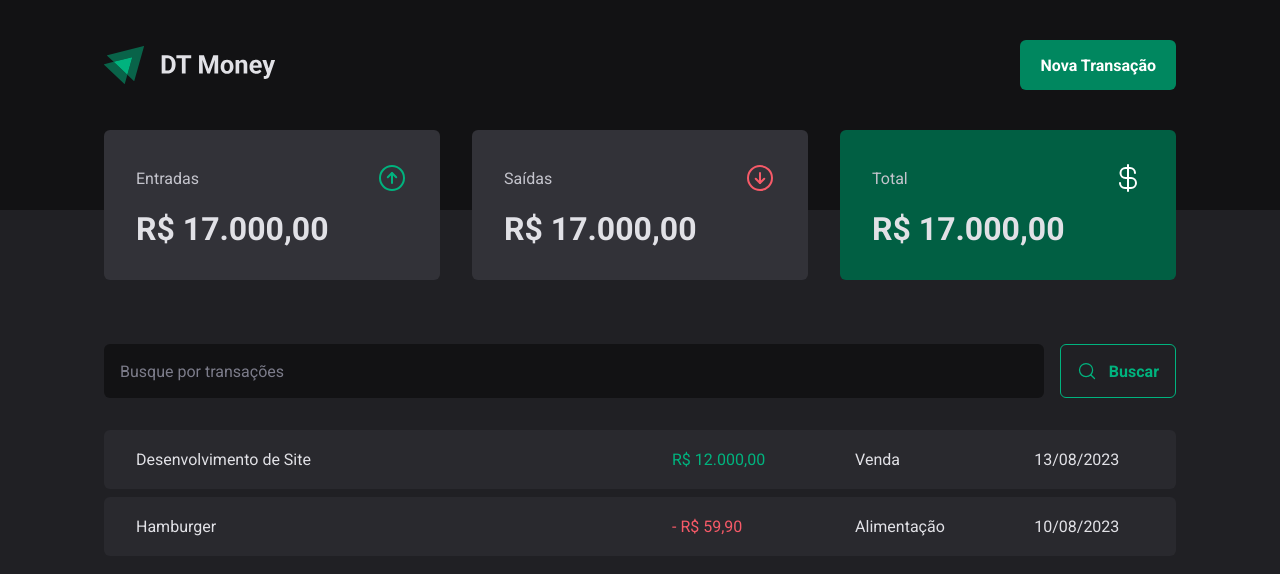
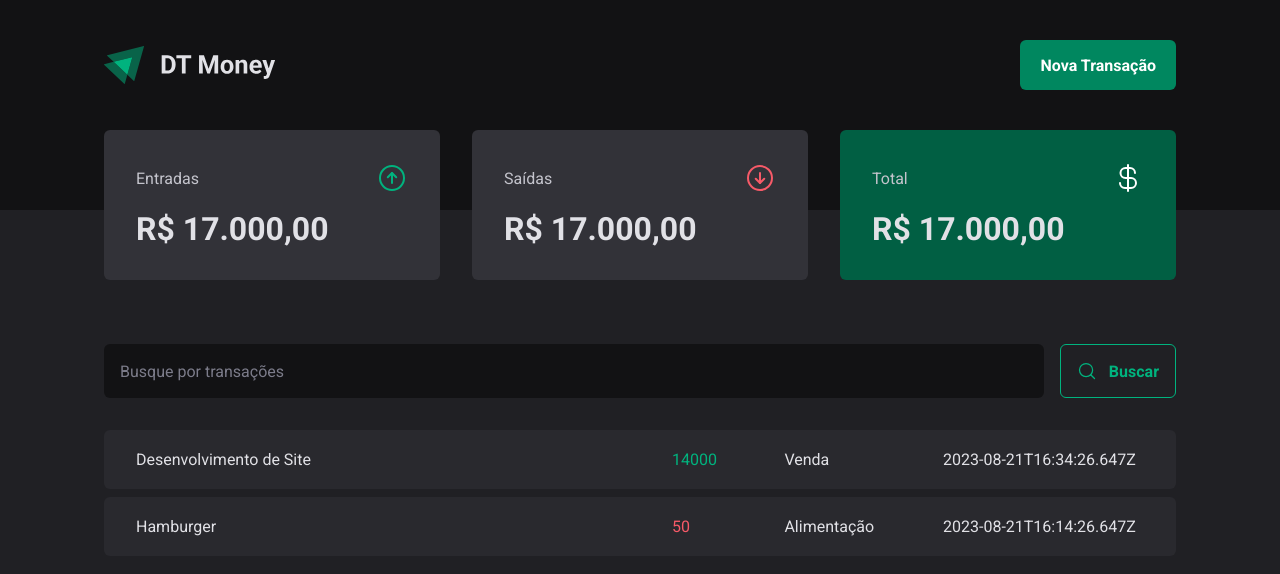
Before and after one commit to Alberto21-boop/DT-Money-2.0, a React (Vite) app: page / in a window 1280 px wide. Shown: the top 574 px of the page. Built offline with nearby package versions, Linux system fonts and the light colour scheme; data requests are answered from the project's data file.

Commit message:
Integrating the back-end with the front-end!

```diff
--- a/package.json
+++ b/package.json
@@ -5,6 +5,7 @@
   "type": "module",
   "scripts": {
     "dev": "vite",
+    "dev:server": "json-server server.json -p 3333 -w -d 500",
     "build": "tsc && vite build",
     "lint": "eslint . --ext ts,tsx --report-unused-disable-directives --max-warnings 0",
     "preview": "vite preview"
@@ -28,6 +29,7 @@
     "eslint": "^8.45.0",
     "eslint-plugin-react-hooks": "^4.6.0",
     "eslint-plugin-react-refresh": "^0.4.3",
+    "json-server": "^0.17.3",
     "typescript": "^5.0.2",
     "vite": "^4.4.5"
   }
--- /dev/null
+++ b/server.json
@@ -0,0 +1,20 @@
+{
+  "transactions": [
+    {
+      "id": 1,
+      "description": "Desenvolvimento de Site",
+      "type": "income",
+      "category": "Venda",
+      "price": 14000,
+      "createdAt": "2023-08-21T16:34:26.647Z"
+    },
+    {
+      "id": 2,
+      "description": "Hamburger",
+      "type": "outcome",
+      "category": "Alimentação",
+      "price": 50,
+      "createdAt": "2023-08-21T16:14:26.647Z"
+    }
+  ]
+}
--- a/src/pages/Transactions/index.tsx
+++ b/src/pages/Transactions/index.tsx
@@ -1,9 +1,31 @@
+import { useEffect, useState } from "react";
 import { Header } from "../../components/Header";
 import { Summary } from "../../components/Summary";
 import { SearchForm } from "./components/SearchForm";
 import { PriceHightLight, TransactionsContainer, TransactionsTable } from "./styles";
 
+interface Transaction {
+  id: number;
+  description: string;
+  type: 'income' | 'outcome';
+  price: number;
+  category: string;
+  createdAt: string;
+}
+
 export function Transactions() {
+  const [transactions, setTransactions] = useState<Transaction[]>([]);
+
+  async function loadTransactions() {
+    const response = await fetch('http://localhost:3333/transactions')
+    const data = await response.json();
+
+    setTransactions(data);
+  }
+  useEffect(() => {
+    loadTransactions();
+  }, [])
+
   return (
     <div>
       <Header />
@@ -13,19 +35,18 @@
         <SearchForm />
         <TransactionsTable>
           <tbody>
-            <tr>
-              <td width="50%">Desenvolvimento de Site</td>
-              <PriceHightLight $variant="income">R$ 12.000,00</PriceHightLight>
-              <td>Venda</td>
-              <td>13/08/2023</td>
-            </tr>
-
-            <tr>
-              <td width="50%">Hamburger</td>
-              <PriceHightLight $variant="outcome">- R$ 59,90</PriceHightLight>
-              <td>Alimentação</td>
-              <td>10/08/2023</td>
-            </tr>
+            {transactions.map(transaction => {
+              return (
+                <tr key={transaction.id}>
+                  <td width="50%">{transaction.description}</td>
+                  <PriceHightLight $variant={transaction.type}>
+                    {transaction.price}
+                  </PriceHightLight>
+                  <td>{transaction.category}</td>
+                  <td>{transaction.createdAt}</td>
+                </tr>
+              );
+            })}
           </tbody>
         </TransactionsTable>
       </TransactionsContainer>
```
Also changed, not shown: 2 other files (tests, documents, lock files or other folders).
